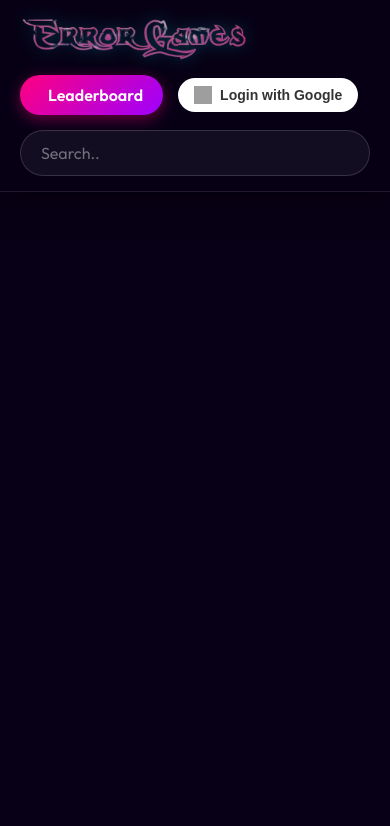
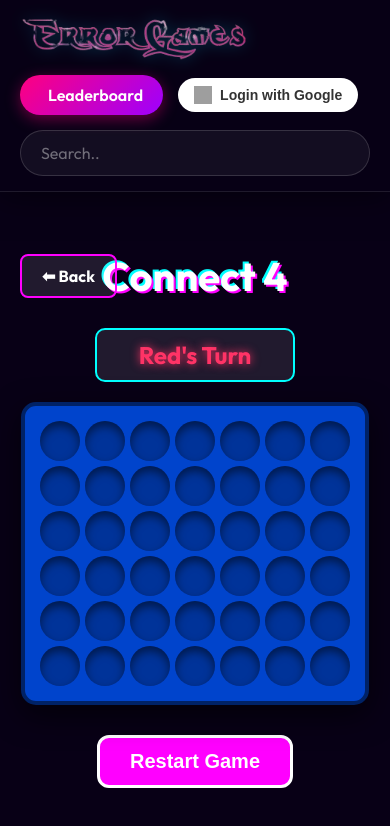
Before and after one commit to errorplayzz/error-games, a React (Vite) app: page /Connect4 in a window 390 px wide. Shown: the top 826 px of the page. Built offline with nearby package versions, Linux system fonts and the light colour scheme; grey boxes are pictures that could not be loaded.

Commit message:
feat: added Connect 4 game

```diff
--- a/src/App.jsx
+++ b/src/App.jsx
@@ -11,6 +11,7 @@ import RockPaperScissors from './game-lounge/Rock-Paper-Scissors/Rock-Paper-Scis
 import NumberGuessingGame from './game-lounge/Number Guessing-Game/Number Guessing-Game';
 import MazeSolver from './game-lounge/Maze-Solver/Maze-Solver';
 import Game2048 from './game-lounge/2048/2048';
+import Connect4 from './game-lounge/Connect-4/Connect-4';
 import Profile from './profile/Profile';
 
 function App() {
@@ -28,6 +29,7 @@ function App() {
           <Route path="/NumberGuessingGame" element={<NumberGuessingGame />} />
           <Route path="/MazeSolver" element={<MazeSolver />} />
           <Route path="/2048" element={<Game2048 />} />
+          <Route path="/Connect4" element={<Connect4 />} />
           <Route path="/profile" element={<Profile />} />
         </Routes>
       </div>
--- /dev/null
+++ b/src/game-lounge/Connect-4/Connect-4.css
@@ -0,0 +1,132 @@
+/* Connect-4.css */
+
+.connect4-game {
+    display: flex;
+    flex-direction: column;
+    align-items: center;
+    font-family: 'Outfit', sans-serif;
+    color: white;
+    margin-top: 5vh;
+}
+
+.connect4-game .header h1 {
+    font-size: 40px;
+    margin-bottom: 10px;
+    text-shadow: 2px 2px 0px #ff00ff, -2px -2px 0px #00ffff;
+}
+
+.connect4-game .status-box {
+    font-size: 24px;
+    font-weight: bold;
+    background: rgba(255, 255, 255, 0.1);
+    padding: 10px 30px;
+    border-radius: 10px;
+    border: 2px solid #00ffff;
+    margin-bottom: 20px;
+    min-width: 200px;
+    text-align: center;
+}
+
+.text-red {
+    color: #ff3366;
+    text-shadow: 0 0 10px #ff3366;
+}
+
+.text-yellow {
+    color: #ffff00;
+    text-shadow: 0 0 10px #ffff00;
+}
+
+.board-container {
+    background: #0044cc;
+    padding: 15px;
+    border-radius: 15px;
+    border: 4px solid #002266;
+    box-shadow: 0 10px 30px rgba(0, 0, 0, 0.6);
+}
+
+.connect4-board {
+    display: grid;
+    grid-template-columns: repeat(7, 60px);
+    grid-template-rows: repeat(6, 60px);
+    gap: 10px;
+}
+
+.connect4-cell {
+    width: 60px;
+    height: 60px;
+    background: #003399;
+    border-radius: 50%;
+    display: flex;
+    justify-content: center;
+    align-items: center;
+    cursor: pointer;
+    box-shadow: inset 0 5px 10px rgba(0,0,0,0.5);
+    transition: background 0.3s;
+}
+
+.connect4-cell:hover {
+    background: #0055ff;
+}
+
+.token {
+    width: 50px;
+    height: 50px;
+    border-radius: 50%;
+    background: transparent;
+    transition: transform 0.3s ease, background 0.3s;
+}
+
+.token.red {
+    background: radial-gradient(circle at 30% 30%, #ff6699, #ff0033);
+    box-shadow: 0 4px 10px rgba(255, 0, 0, 0.5);
+    animation: drop 0.5s cubic-bezier(0.25, 1, 0.5, 1);
+}
+
+.token.yellow {
+    background: radial-gradient(circle at 30% 30%, #ffff66, #ffcc00);
+    box-shadow: 0 4px 10px rgba(255, 255, 0, 0.5);
+    animation: drop 0.5s cubic-bezier(0.25, 1, 0.5, 1);
+}
+
+@keyframes drop {
+    0% { transform: translateY(-300px); }
+    100% { transform: translateY(0); }
+}
+
+.connect4-game .reset-btn {
+    margin-top: 30px;
+    padding: 12px 30px;
+    font-size: 20px;
+    font-weight: bold;
+    background-color: #ff00ff;
+    color: white;
+    border: 3px solid white;
+    cursor: pointer;
+    border-radius: 12px;
+    transition: 0.3s;
+}
+
+.connect4-game .reset-btn:hover {
+    background-color: #00ffff;
+    color: #1a0033;
+    border-color: #1a0033;
+    transform: translateY(-3px);
+}
+
+/* Responsive */
+@media (max-width: 600px) {
+    .connect4-board {
+        grid-template-columns: repeat(7, 40px);
+        grid-template-rows: repeat(6, 40px);
+        gap: 5px;
+    }
+    .connect4-cell {
+        width: 40px;
+        height: 40px;
+    }
+    .token {
+        width: 32px;
+        height: 32px;
+    }
+}
--- /dev/null
+++ b/src/game-lounge/Connect-4/Connect-4.jsx
@@ -0,0 +1,124 @@
+import React, { useState, useEffect } from 'react';
+import { Link } from 'react-router-dom';
+import './Connect-4.css';
+import { useGameContext } from '../../context/GameContext';
+
+const ROWS = 6;
+const COLS = 7;
+
+export default function Connect4() {
+    const { updateStats } = useGameContext();
+    const [board, setBoard] = useState(Array(ROWS).fill(null).map(() => Array(COLS).fill(null)));
+    const [isPlayer1Turn, setIsPlayer1Turn] = useState(true); // Player 1 is Red, Player 2 is Yellow
+    const [winner, setWinner] = useState(null);
+    const [isDraw, setIsDraw] = useState(false);
+    const [rewardGiven, setRewardGiven] = useState(false);
+
+    useEffect(() => {
+        if (winner && !rewardGiven) {
+            updateStats('connect4', 'win');
+            setRewardGiven(true);
+        }
+    }, [winner, rewardGiven, updateStats]);
+
+    const checkWin = (board, row, col, player) => {
+        const directions = [
+            [0, 1], [1, 0], [1, 1], [1, -1] // Horizontal, Vertical, Diagonal 1, Diagonal 2
+        ];
+
+        for (let [dr, dc] of directions) {
+            let count = 1;
+            for (let i = 1; i < 4; i++) {
+                const r = row + dr * i;
+                const c = col + dc * i;
+                if (r < 0 || r >= ROWS || c < 0 || c >= COLS || board[r][c] !== player) break;
+                count++;
+            }
+            for (let i = 1; i < 4; i++) {
+                const r = row - dr * i;
+                const c = col - dc * i;
+                if (r < 0 || r >= ROWS || c < 0 || c >= COLS || board[r][c] !== player) break;
+                count++;
+            }
+            if (count >= 4) return true;
+        }
+        return false;
+    };
+
+    const dropPiece = (colIndex) => {
+        if (winner || isDraw) return;
+
+        let rowIndex = -1;
+        for (let r = ROWS - 1; r >= 0; r--) {
+            if (!board[r][colIndex]) {
+                rowIndex = r;
+                break;
+            }
+        }
+
+        if (rowIndex === -1) return; // Column is full
+
+        const newBoard = board.map(row => [...row]);
+        const currentPlayer = isPlayer1Turn ? 'R' : 'Y';
+        newBoard[rowIndex][colIndex] = currentPlayer;
+
+        setBoard(newBoard);
+
+        if (checkWin(newBoard, rowIndex, colIndex, currentPlayer)) {
+            setWinner(currentPlayer);
+        } else if (newBoard.every(row => row.every(cell => cell !== null))) {
+            setIsDraw(true);
+        } else {
+            setIsPlayer1Turn(!isPlayer1Turn);
+        }
+    };
+
+    const handleReset = () => {
+        setBoard(Array(ROWS).fill(null).map(() => Array(COLS).fill(null)));
+        setIsPlayer1Turn(true);
+        setWinner(null);
+        setIsDraw(false);
+        setRewardGiven(false);
+    };
+
+    return (
+        <div className="connect4-game" style={{ position: "relative" }}>
+            <Link to="/" className="back-button">⬅ Back</Link>
+            <div className="header">
+                <h1>Connect 4</h1>
+            </div>
+
+            <div className="status-box">
+                {winner ? (
+                    <span className={`winner-text ${winner === 'R' ? 'text-red' : 'text-yellow'}`}>
+                        {winner === 'R' ? 'Red' : 'Yellow'} Wins! 🎉
+                    </span>
+                ) : isDraw ? (
+                    <span>It's a Draw!</span>
+                ) : (
+                    <span className={`turn-indicator ${isPlayer1Turn ? 'text-red' : 'text-yellow'}`}>
+                        {isPlayer1Turn ? "Red's Turn" : "Yellow's Turn"}
+                    </span>
+                )}
+            </div>
+
+            <div className="board-container">
+                <div className="connect4-board">
+                    {board.map((row, rIndex) => (
+                        row.map((cell, cIndex) => (
+                            <div
+                                key={`${rIndex}-${cIndex}`}
+                                className="connect4-cell"
+                                onClick={() => dropPiece(cIndex)}
+                            >
+                                <div className={`token ${cell === 'R' ? 'red' : cell === 'Y' ? 'yellow' : ''}`}></div>
+                            </div>
+                        ))
+                    ))}
+                </div>
+            </div>
+
+            <button className="reset-btn" onClick={handleReset}>Restart Game</button>
+        </div>
+    );
+}
--- a/src/home/Home.jsx
+++ b/src/home/Home.jsx
@@ -9,6 +9,7 @@ import numberguessinggameImage from "../assets/game-lounge/images.jpg";
 import mazesolverImage from "../assets/game-lounge/istockphoto-1759350191-612x612.jpg";
 import snakegameImage from "../assets/game-lounge/649576793c3fe77db6244f98-faxfsign-snake-shaped-neon-sign-green.jpg";
 import game2048Image from "../assets/game-lounge/2048-icon.png";
+import connect4Image from "../assets/game-lounge/connect4_neon_icon.png";
 import DailyChallenges from "./DailyChallenges";
 
 export default function Home() {
@@ -82,9 +83,18 @@ export default function Home() {
                 <Link to="/2048" className="game-card-link">
                     <div className="game-card">
                         <div className="game-image-wrapper">
-                            <img src={game2048Image} alt="2048 Game" />
+                            <img src={game2048Image} alt="2048" />
                         </div>
                         <h3>2048</h3>
+                    </div>
+                </Link>
+
+                <Link to="/Connect4" className="game-card-link">
+                    <div className="game-card">
+                        <div className="game-image-wrapper">
+                            <img src={connect4Image} alt="Connect 4" />
+                        </div>
+                        <h3>Connect 4</h3>
                     </div>
                 </Link>
             </div>
```
Also changed, not shown: src/assets/game-lounge/connect4_neon_icon.png (added).
